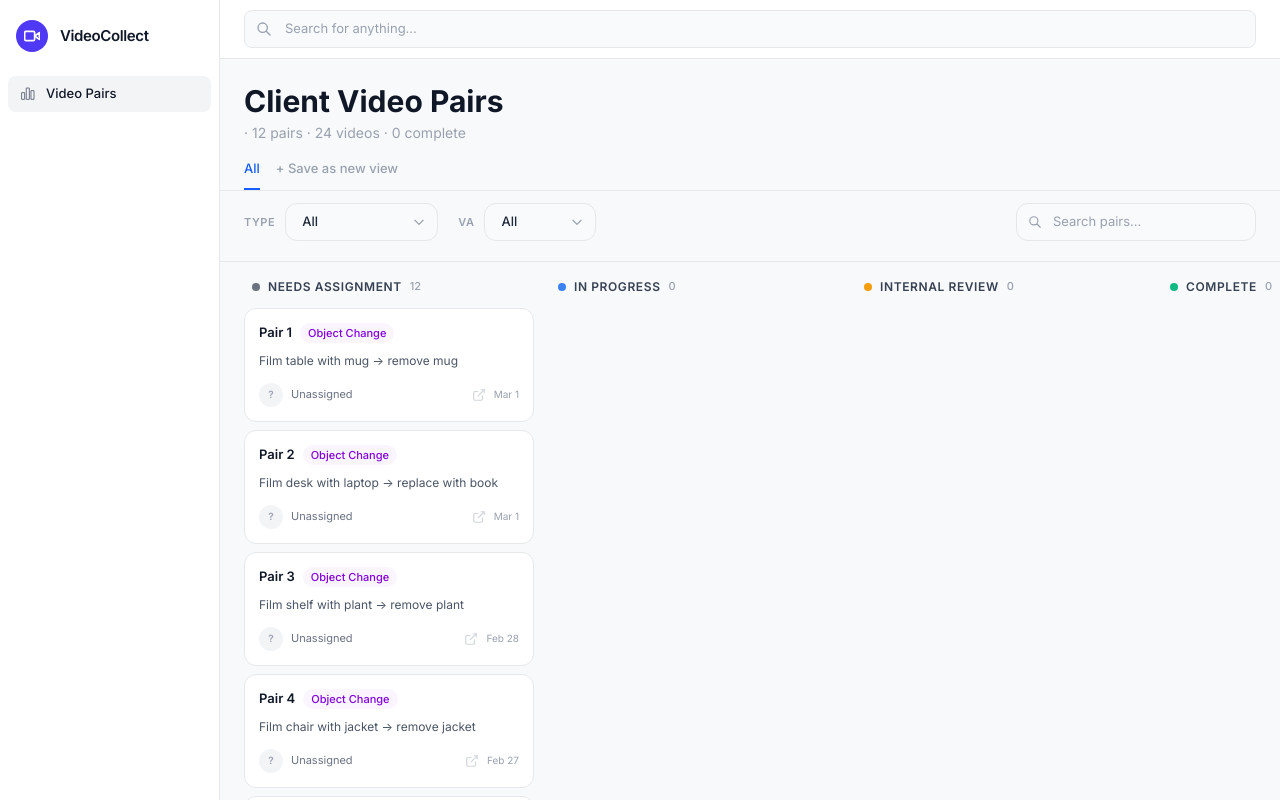
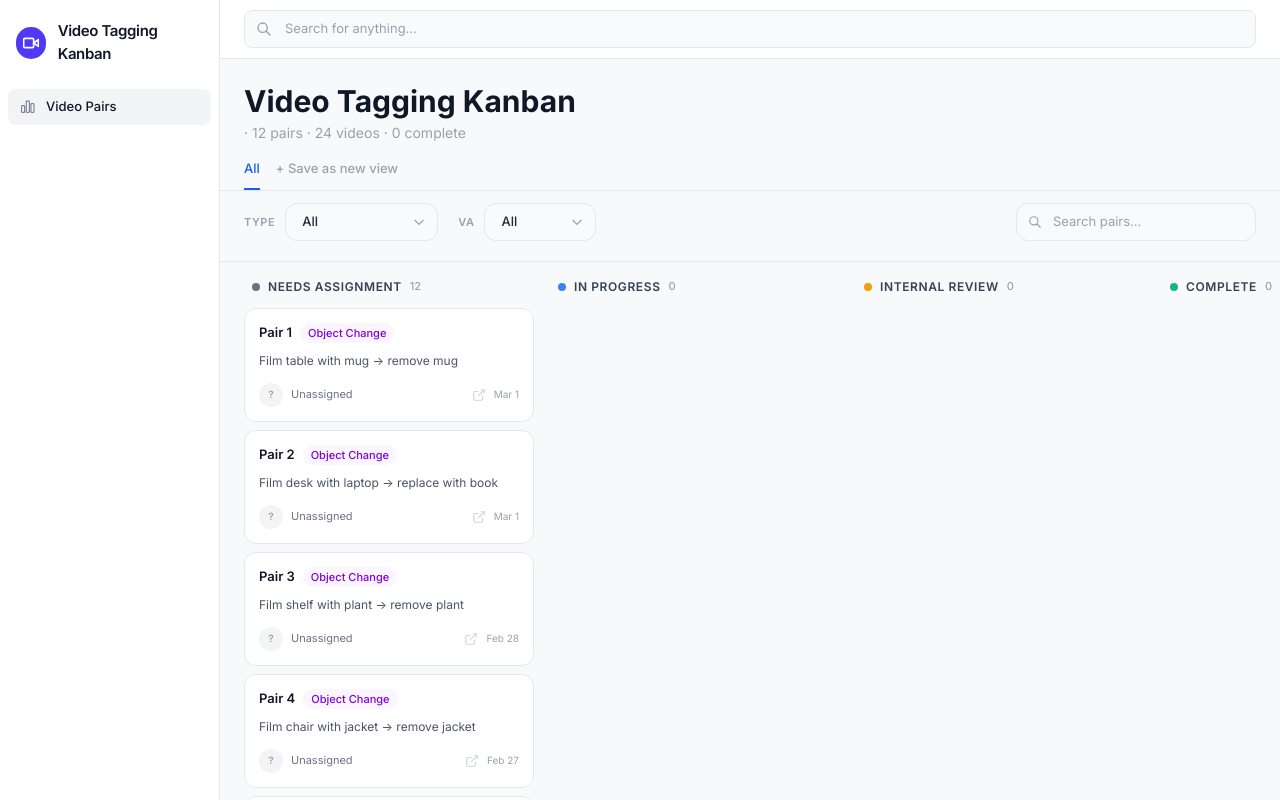
Before and after one commit to prattydaddy/video-collector, a React (Vite) app: page / in a window 1280 px wide. Built offline with nearby package versions, Linux system fonts and the light colour scheme.

Commit message:
Rename to Video Tagging Kanban

```diff
--- a/index.html
+++ b/index.html
@@ -4,7 +4,7 @@
     <meta charset="UTF-8" />
     <link rel="icon" type="image/svg+xml" href="/vite.svg" />
     <meta name="viewport" content="width=device-width, initial-scale=1.0" />
-    <title>VideoCollect</title>
+    <title>Video Tagging Kanban</title>
     <link rel="preconnect" href="https://fonts.googleapis.com" />
     <link rel="preconnect" href="https://fonts.gstatic.com" crossorigin />
     <link href="https://fonts.googleapis.com/css2?family=Inter:wght@400;500;600;700&display=swap" rel="stylesheet" />
--- a/src/App.tsx
+++ b/src/App.tsx
@@ -95,7 +95,7 @@ export default function App() {
               <rect x="1" y="5" width="15" height="14" rx="2" ry="2" />
             </svg>
           </div>
-          <span className="text-[15px] font-semibold text-gray-900 tracking-tight">VideoCollect</span>
+          <span className="text-[15px] font-semibold text-gray-900 tracking-tight">Video Tagging Kanban</span>
         </div>
         <nav className="px-2 mt-1">
           <button className="w-full flex items-center gap-2.5 px-3 py-2 rounded-lg bg-gray-100 text-gray-900 text-[13px] font-medium">
@@ -125,7 +125,7 @@ export default function App() {
 
         {/* Page header */}
         <div className="px-6 pt-6 pb-0">
-          <h1 className="text-3xl font-bold text-gray-900">Client Video Pairs</h1>
+          <h1 className="text-3xl font-bold text-gray-900">Video Tagging Kanban</h1>
           <p className="text-sm text-gray-400 mt-1">
             · {pairs.length} pairs · {pairs.length * 2} videos · {completeCount} complete
           </p>
```
Also changed, not shown: 3 other files (tests, documents, lock files or other folders).
